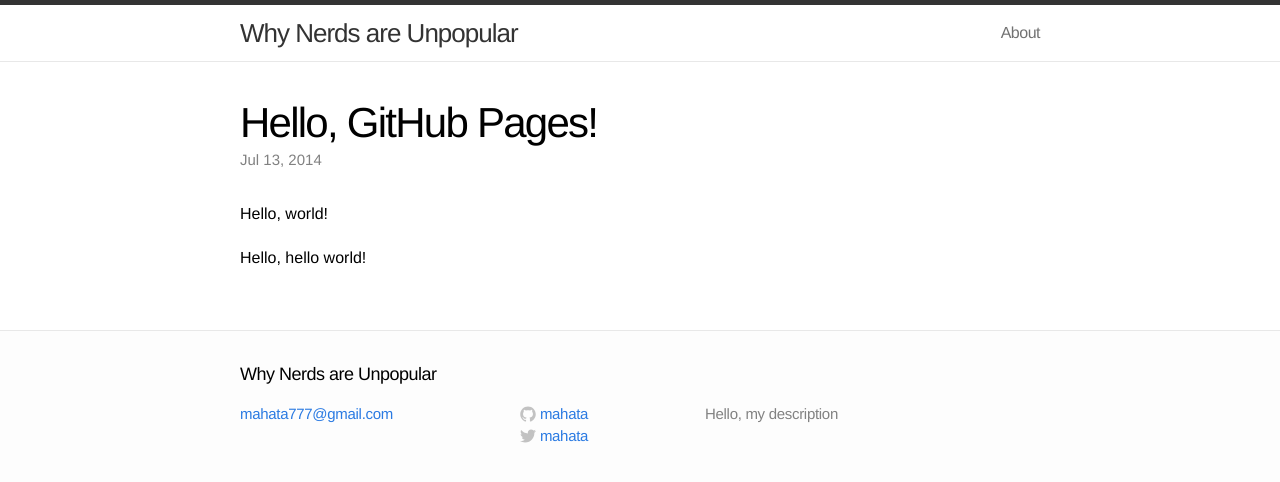
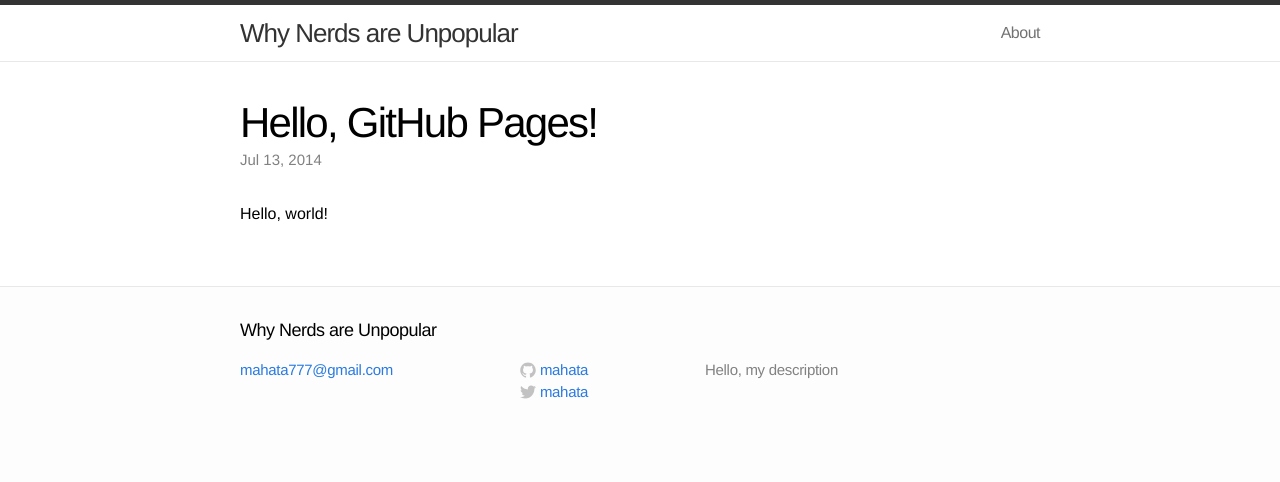
Before and after one commit to mahata/mahata.github.io, a Jekyll site: the page built from _posts/2014-07-13-hello-world.md, in a window 1280 px wide. Shown: the top 482 px of the page. Built offline with Jekyll 4.4.1, drawn with Linux system fonts in a browser that asks for light colours.

Commit message:
Finish Hello World

```diff
--- a/_posts/2014-07-13-hello-world.md
+++ b/_posts/2014-07-13-hello-world.md
@@ -4,8 +4,3 @@ title: "Hello, GitHub Pages!"
 ---
 
 Hello, world!
-
-Hello, hello world!
-
-[jekyll-gh]: https://github.com/jekyll/jekyll
-[jekyll]:    http://jekyllrb.com
```
